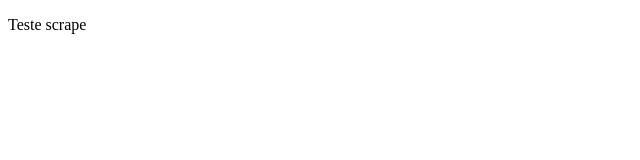
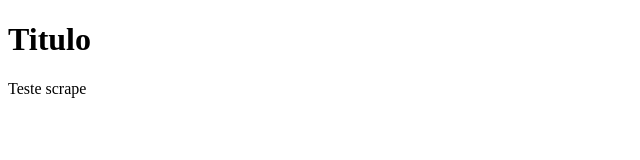
Before and after one commit to minattinho/testescrape, a plain HTML site: page index.html in a window 1280 px wide. Shown: the whole page, without its empty margins (0-640 px from the left). Drawn offline with Linux system fonts and the light colour scheme.

Commit message:
Update index.html

```diff
--- a/index.html
+++ b/index.html
@@ -6,10 +6,9 @@
     <title>Teste</title>
 </head>
 <body>
-    <div>
+    <h1>Titulo</h1>
         <div>
             <p>Teste scrape</p>
         </div>
-    </div>
 </body>
 </html>
```
